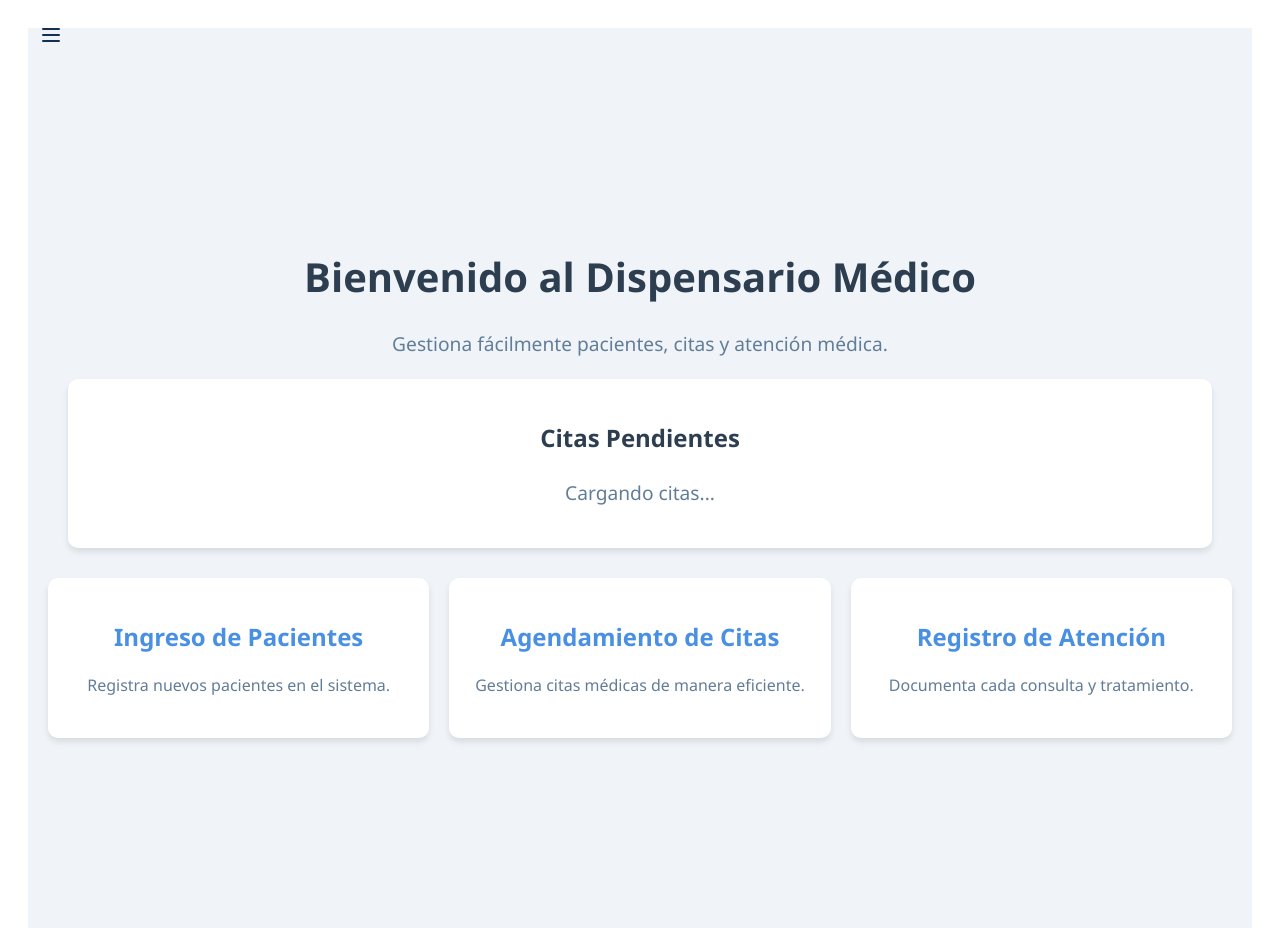
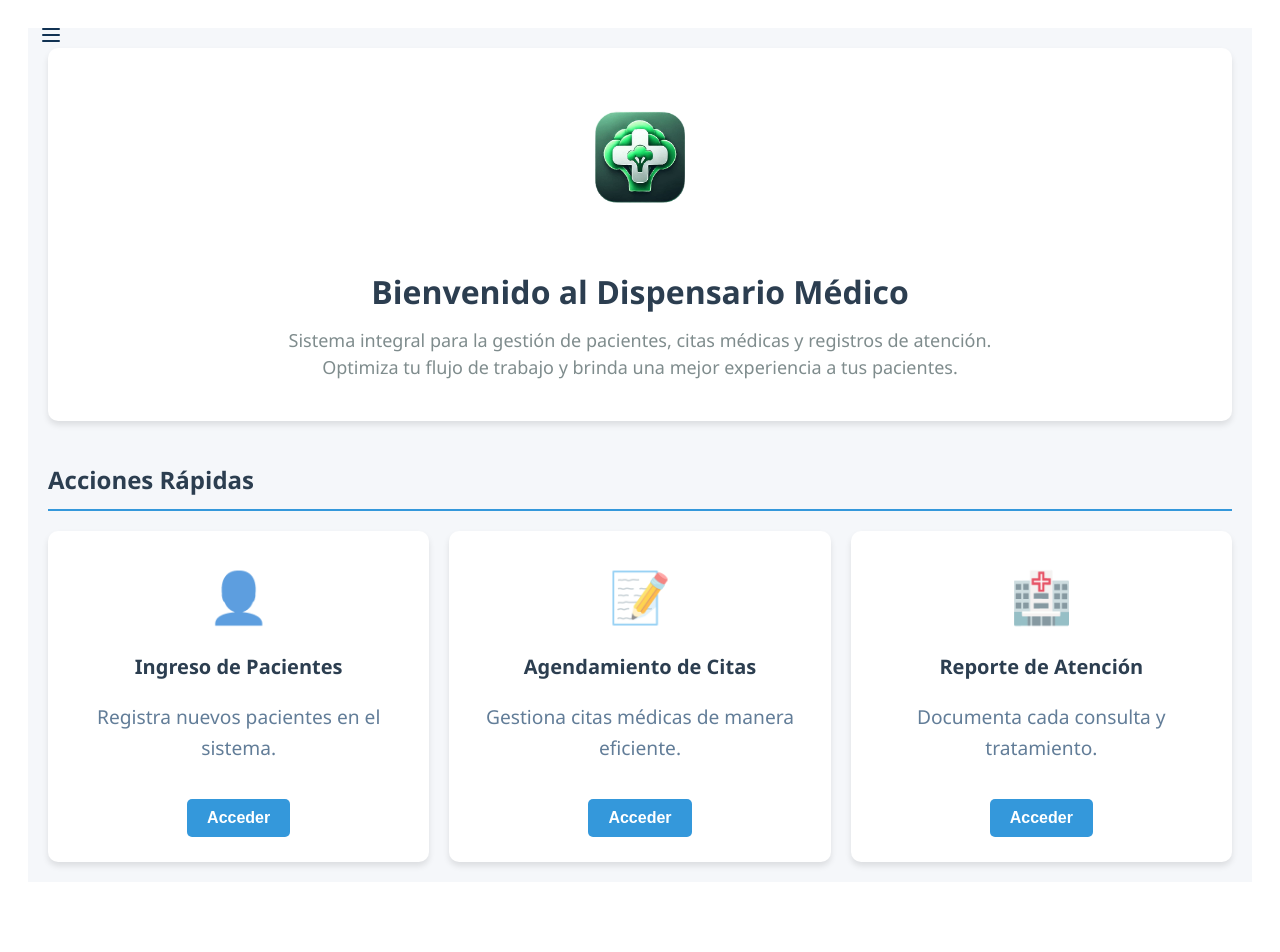
Before and after one commit to ecornejoprv/desarrollo-dispensario, a React (Vite) app in the folder frontend/: page /home in a window 1280 px wide. Shown: the top 952 px of the page. After the commit the page ends 910 px from the top, so only its background shows below. Built offline with nearby package versions, Linux system fonts and the light colour scheme; sample sign-in values are in the browser's storage.

Commit message:
ACTUALIZACION LUNES 14 DE ABRIL 2025

```diff
--- a/frontend/src/pages/Home.jsx
+++ b/frontend/src/pages/Home.jsx
@@ -1,87 +1,202 @@
-import { useState, useEffect } from "react"; // Solo importa lo que necesitas
-import api from "../api"; // Importar la instancia de `api`
+import { useState } from "react";
+import api from "../api";
 
 export default function Home() {
-  const [citasHoy, setCitasHoy] = useState(0);
-  const [citasManana, setCitasManana] = useState(0);
-  const [citasSemana, setCitasSemana] = useState(0);
-  const [loading, setLoading] = useState(true);
-  const [error, setError] = useState("");
+  // Estilos como objetos JavaScript
+  const styles = {
+    home: {
+      fontFamily: "'Segoe UI', Tahoma, Geneva, Verdana, sans-serif",
+      color: "#333",
+      backgroundColor: "#f5f7fa",
+      minHeight: "100vh",
+      padding: "20px"
+    },
+    container: {
+      maxWidth: "1200px",
+      margin: "0 auto"
+    },
+    homeHeader: {
+      display: "flex",
+      flexDirection: "column",
+      alignItems: "center",
+      justifyContent: "center",
+      marginBottom: "40px",
+      backgroundColor: "#fff",
+      padding: "40px 20px",
+      borderRadius: "10px",
+      boxShadow: "0 4px 6px rgba(0, 0, 0, 0.1)",
+      textAlign: "center"
+    },
+    logoContainer: {
+      marginBottom: "20px"
+    },
+    logo: {
+      width: "150px",
+      height: "150px",
+      objectFit: "contain"
+    },
+    headerText: {
+      maxWidth: "800px"
+    },
+    headerTitle: {
+      color: "#2c3e50",
+      margin: 0,
+      fontSize: "32px",
+      marginBottom: "10px"
+    },
+    subtitle: {
+      color: "#7f8c8d",
+      margin: "5px 0 0",
+      fontSize: "18px",
+      lineHeight: "1.5"
+    },
+    sectionTitle: {
+      color: "#2c3e50",
+      borderBottom: "2px solid #3498db",
+      paddingBottom: "10px",
+      marginBottom: "20px",
+      fontSize: "24px"
+    },
+    quickActions: {
+      marginTop: "30px"
+    },
+    actionCardsContainer: {
+      display: "grid",
+      gridTemplateColumns: "repeat(auto-fit, minmax(300px, 1fr))",
+      gap: "20px"
+    },
+    actionCard: {
+      background: "white",
+      borderRadius: "10px",
+      padding: "25px",
+      textAlign: "center",
+      boxShadow: "0 4px 6px rgba(0, 0, 0, 0.1)",
+      transition: "all 0.3s ease"
+    },
+    actionButton: {
+      backgroundColor: "#3498db",
+      color: "white",
+      border: "none",
+      padding: "10px 20px",
+      borderRadius: "5px",
+      cursor: "pointer",
+      fontWeight: "bold",
+      transition: "background-color 0.3s",
+      fontSize: "16px",
+      marginTop: "15px"
+    },
+    cardIcon: {
+      fontSize: "50px",
+      opacity: "0.7",
+      marginBottom: "15px"
+    },
+    cardTitle: {
+      margin: "0 0 10px",
+      color: "#2c3e50",
+      fontSize: "20px"
+    }
+  };
 
-  // // Función para obtener las citas pendientes
-  // const fetchCitasPendientes = async () => {
-  //   try {
-  //     // Obtener citas para hoy
-  //     const responseHoy = await api.get("/api/v1/citas/hoy");
-  //     setCitasHoy(responseHoy.data.count);
+  // Estilo para el hover (se aplica dinámicamente)
+  const cardHover = {
+    transform: "translateY(-5px)",
+    boxShadow: "0 10px 20px rgba(0, 0, 0, 0.1)"
+  };
 
-  //     // Obtener citas para mañana
-  //     const responseManana = await api.get("/api/v1/citas/manana");
-  //     setCitasManana(responseManana.data.count);
-
-  //     // Obtener citas para esta semana
-  //     const responseSemana = await api.get("/api/v1/citas/semana");
-  //     setCitasSemana(responseSemana.data.count);
-
-  //     setLoading(false);
-  //   } catch (error) {
-  //     console.error("Error fetching citas:", error);
-  //     setError("Error al cargar las citas. Inténtalo de nuevo más tarde.");
-  //     setLoading(false);
-  //   }
-  // };
-
-  // Ejecutar la función al cargar el componente
-  //useEffect(() => {
-  //  fetchCitasPendientes();
- // }, []);
+  const buttonHover = {
+    backgroundColor: "#2980b9"
+  };
 
   return (
-    <div className="home">
-      <div className="container">
-        <h1>Bienvenido al Dispensario Médico</h1>
-        <p>Gestiona fácilmente pacientes, citas y atención médica.</p>
-
-        {/* Dashboard de citas pendientes */}
-        <div className="dashboard">
-          <h2>Citas Pendientes</h2>
-          {loading ? (
-            <p>Cargando citas...</p>
-          ) : error ? (
-            <p style={{ color: "red" }}>{error}</p>
-          ) : (
-            <div className="dashboard-cards">
-              <div className="dashboard-card">
-                <h3>Hoy</h3>
-                <p>{citasHoy} citas</p>
-              </div>
-              <div className="dashboard-card">
-                <h3>Mañana</h3>
-                <p>{citasManana} citas</p>
-              </div>
-              <div className="dashboard-card">
-                <h3>Esta Semana</h3>
-                <p>{citasSemana} citas</p>
-              </div>
-            </div>
-          )}
-        </div>
+    <div style={styles.home}>
+      <div style={styles.container}>
+        {/* Header con logo y título */}
+        <header style={styles.homeHeader}>
+          <div style={styles.logoContainer}>
+            <img
+              src="/icono_disp.png"
+              alt="Logo Dispensario Médico"
+              style={styles.logo}
+            />
+          </div>
+          <div style={styles.headerText}>
+            <h1 style={styles.headerTitle}>Bienvenido al Dispensario Médico</h1>
+            <p style={styles.subtitle}>
+              Sistema integral para la gestión de pacientes, citas médicas y registros de atención.
+              <br />
+              Optimiza tu flujo de trabajo y brinda una mejor experiencia a tus pacientes.
+            </p>
+          </div>
+        </header>
 
         {/* Tarjetas de acciones rápidas */}
-        <div className="card-container">
-          <div className="card">
-            <h2>Ingreso de Pacientes</h2>
-            <p>Registra nuevos pacientes en el sistema.</p>
+        <section style={styles.quickActions}>
+          <h2 style={styles.sectionTitle}>Acciones Rápidas</h2>
+          <div style={styles.actionCardsContainer}>
+            <div
+              style={styles.actionCard}
+              onMouseEnter={e => Object.assign(e.currentTarget.style, cardHover)}
+              onMouseLeave={e => {
+                e.currentTarget.style.transform = "";
+                e.currentTarget.style.boxShadow = "0 4px 6px rgba(0, 0, 0, 0.1)";
+              }}
+            >
+              <div style={styles.cardIcon}>👤</div>
+              <h3 style={styles.cardTitle}>Ingreso de Pacientes</h3>
+              <p>Registra nuevos pacientes en el sistema.</p>
+              <button
+                style={styles.actionButton}
+                onMouseEnter={e => e.currentTarget.style.backgroundColor = "#2980b9"}
+                onMouseLeave={e => e.currentTarget.style.backgroundColor = "#3498db"}
+                onClick={() => window.location.href = '/pacientes'}
+              >
+                Acceder
+              </button>
+            </div>
+
+            <div
+              style={styles.actionCard}
+              onMouseEnter={e => Object.assign(e.currentTarget.style, cardHover)}
+              onMouseLeave={e => {
+                e.currentTarget.style.transform = "";
+                e.currentTarget.style.boxShadow = "0 4px 6px rgba(0, 0, 0, 0.1)";
+              }}
+            >
+              <div style={styles.cardIcon}>📝</div>
+              <h3 style={styles.cardTitle}>Agendamiento de Citas</h3>
+              <p>Gestiona citas médicas de manera eficiente.</p>
+              <button
+                style={styles.actionButton}
+                onMouseEnter={e => e.currentTarget.style.backgroundColor = "#2980b9"}
+                onMouseLeave={e => e.currentTarget.style.backgroundColor = "#3498db"}
+                onClick={() => window.location.href = '/citas'}
+              >
+                Acceder
+              </button>
+            </div>
+
+            <div
+              style={styles.actionCard}
+              onMouseEnter={e => Object.assign(e.currentTarget.style, cardHover)}
+              onMouseLeave={e => {
+                e.currentTarget.style.transform = "";
+                e.currentTarget.style.boxShadow = "0 4px 6px rgba(0, 0, 0, 0.1)";
+              }}
+            >
+              <div style={styles.cardIcon}>🏥</div>
+              <h3 style={styles.cardTitle}>Reporte de Atención</h3>
+              <p>Documenta cada consulta y tratamiento.</p>
+              <button
+                style={styles.actionButton}
+                onMouseEnter={e => e.currentTarget.style.backgroundColor = "#2980b9"}
+                onMouseLeave={e => e.currentTarget.style.backgroundColor = "#3498db"}
+                onClick={() => window.location.href = '/reporte-atenciones'}
+              >
+                Acceder
+              </button>
+            </div>
           </div>
-          <div className="card">
-            <h2>Agendamiento de Citas</h2>
-            <p>Gestiona citas médicas de manera eficiente.</p>
-          </div>
-          <div className="card">
-            <h2>Registro de Atención</h2>
-            <p>Documenta cada consulta y tratamiento.</p>
-          </div>
-        </div>
+        </section>
       </div>
     </div>
   );
```
Also changed, not shown: frontend/src/pages/styles/home.module.css (added, +198 -0 lines).
